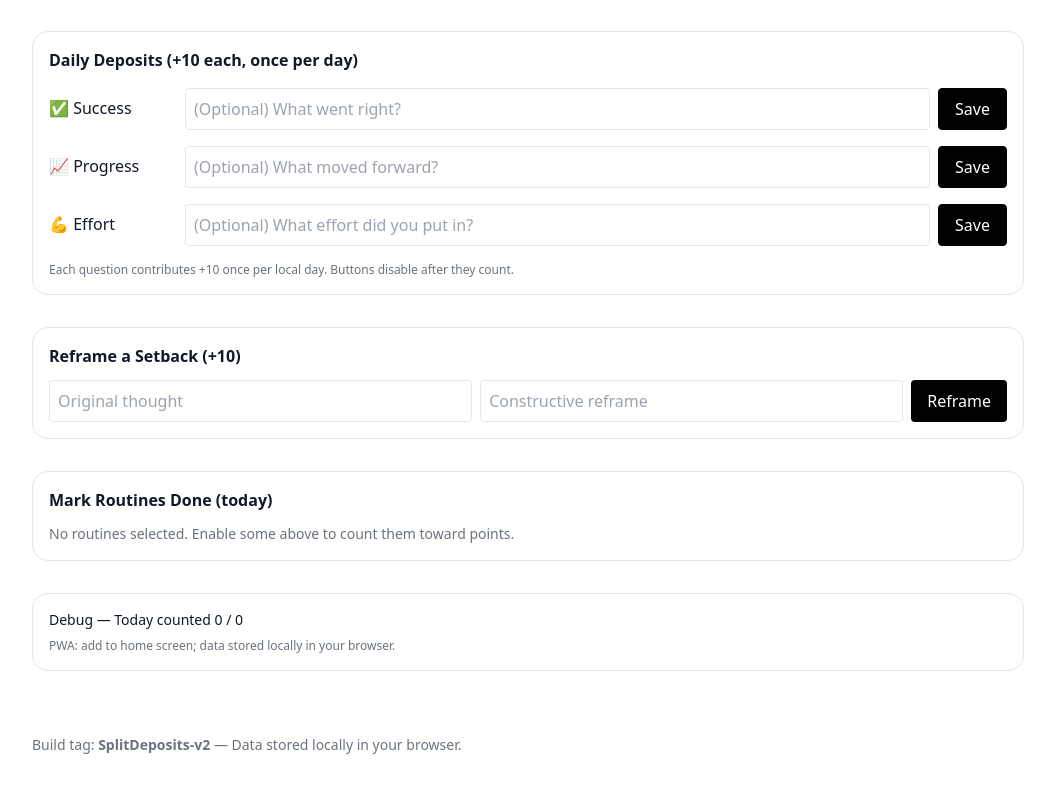
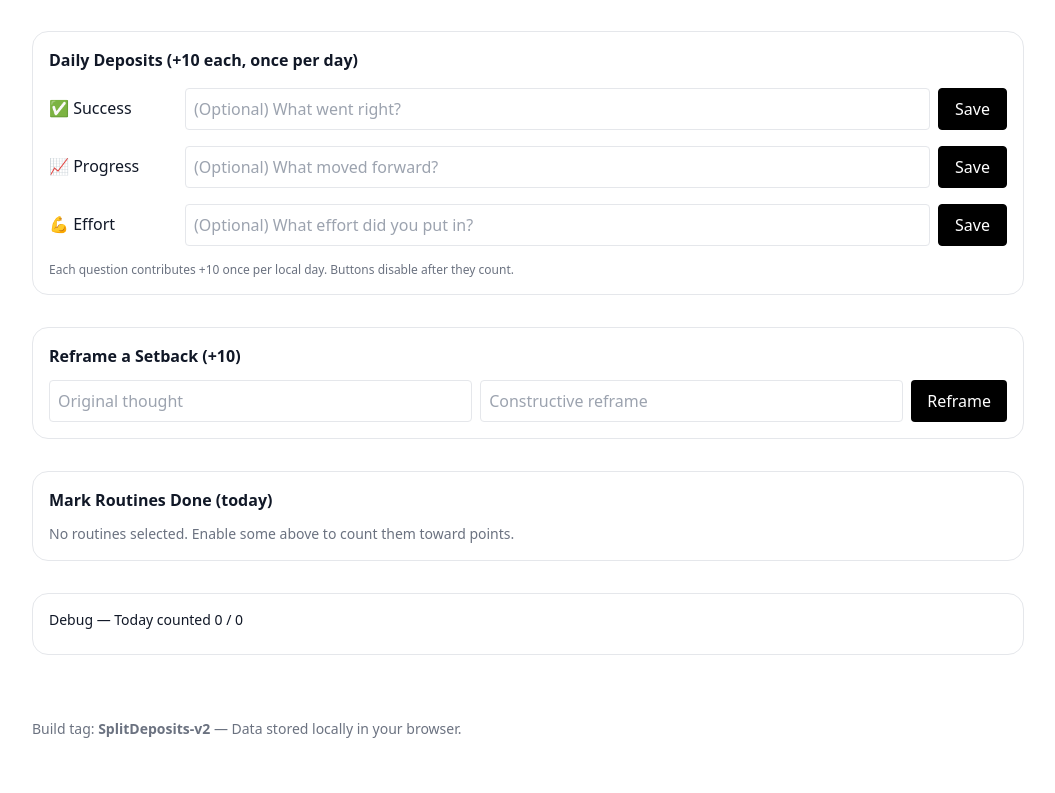
Before and after one commit to oswald23/ABC, a Next.js app: page / in a window 1280 px wide. Shown: the part 802-1595 px from the top of the page, without its empty margins (112-1167 px from the left). Built offline with nearby package versions, Linux system fonts and the light colour scheme.

Commit message:
page.tsx

```diff
--- a/app/page.tsx
+++ b/app/page.tsx
@@ -1,4 +1,3 @@
-// app/page.tsx
 'use client'
 
 import { useEffect, useState } from 'react'
@@ -56,12 +55,10 @@ export default function DashboardPage() {
   }
   useEffect(() => { refresh() }, [])
 
-  // which questions already counted today?
   const successDone  = !!checklist?.map?.['q:successLogged']
   const progressDone = !!checklist?.map?.['q:progressLogged']
   const effortDone   = !!checklist?.map?.['q:effortLogged']
 
-  // handlers — each logs its own type (+10 once per day)
   async function saveSuccess() {
     await logDepositIfNeeded('success', successNote.trim() || 'Logged success')
     setSuccessNote('')
@@ -252,7 +249,7 @@ export default function DashboardPage() {
         </div>
       </section>
 
-      {/* ROUTINE: Mark done today */}
+      {/* ROUTINES */}
       <section className="rounded-2xl border bg-white p-4 space-y-3">
         <h3 className="font-semibold">Mark Routines Done (today)</h3>
         {settings?.activeRoutines?.length ? (
@@ -287,7 +284,6 @@ export default function DashboardPage() {
             </span>
           ))}
         </div>
-        <p className="text-xs text-gray-500">PWA: add to home screen; data stored locally in your browser.</p>
       </section>
     </div>
   )
```
